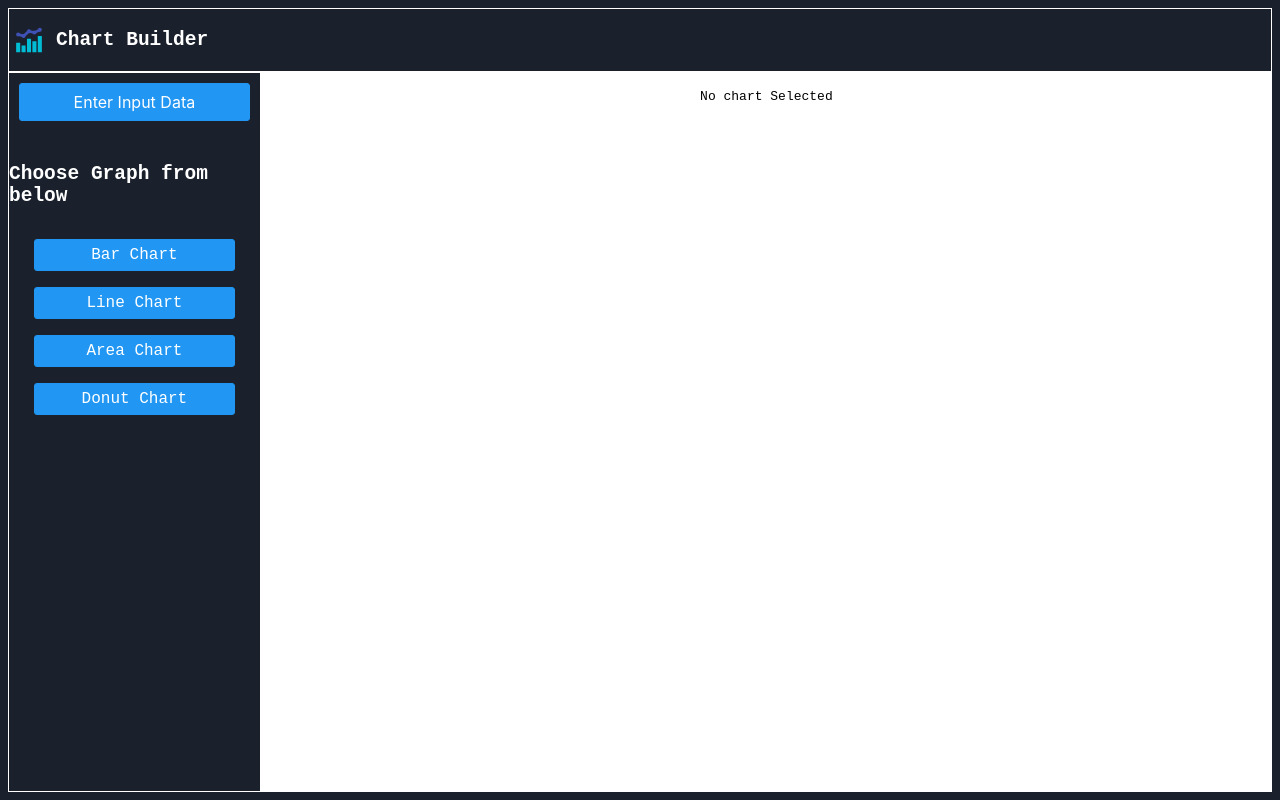
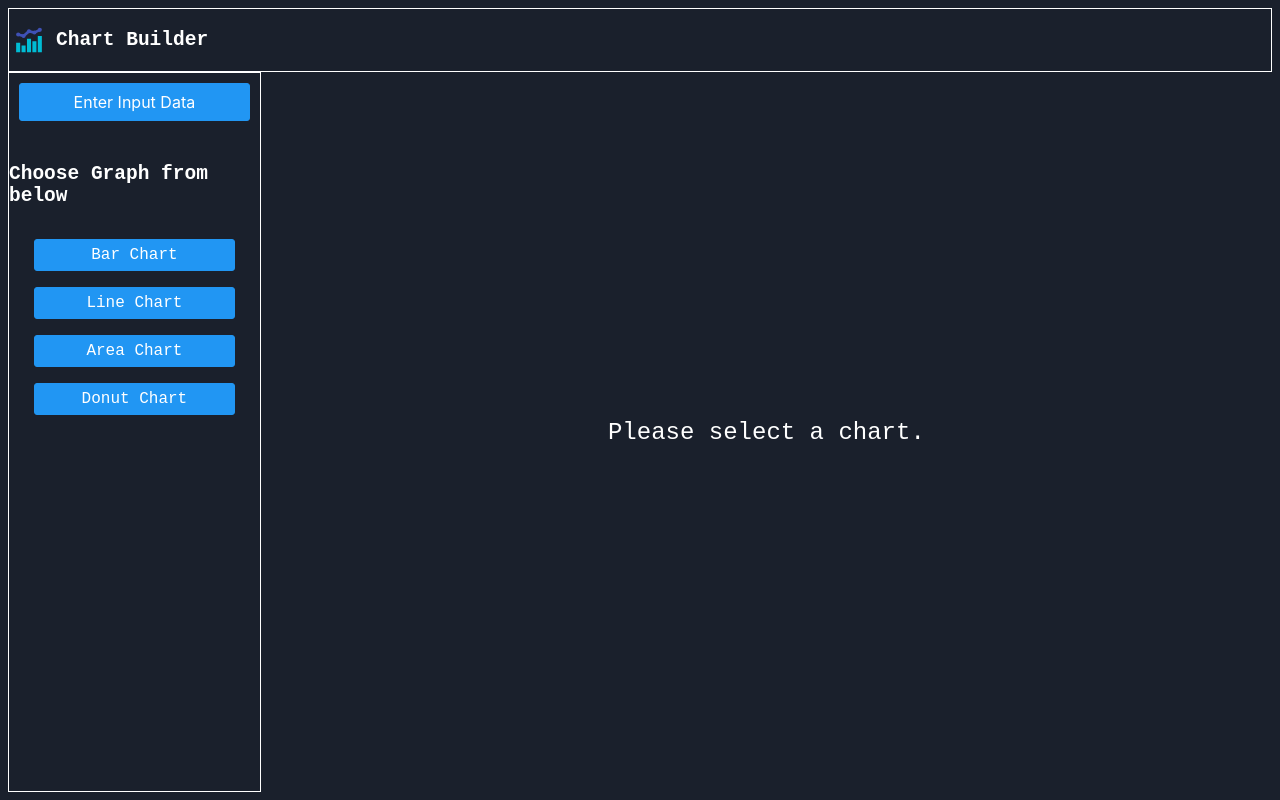
Before and after one commit to Raja-Simform/Chart, a React (Vite) app: page / in a window 1280 px wide. Built offline with nearby package versions, Linux system fonts and the light colour scheme.

Commit message:
fix:fix type error in chart

```diff
--- a/src/App.css
+++ b/src/App.css
@@ -1,4 +1,10 @@
 .container {
   display: flex;
   height: calc(100vh - 5rem);
+  color: white;
+  font-family: monospace;
 }
+.statement{
+  margin: auto;
+  font-size: 1.5rem;
+}
--- a/src/App.tsx
+++ b/src/App.tsx
@@ -9,7 +9,7 @@ import { useState } from "react";
 import type { ChartType } from "./constants/constant";
 
 function App() {
-  const [chartType, setChartType] = useState<ChartType | null>(null);
+  const [chartType, setChartType] = useState<ChartType>();
 
   function handleCLick(type: ChartType) {
     setChartType(type);
@@ -20,7 +20,11 @@ function App() {
       <Header />
       <main className="container">
         <SideBar handleClick={handleCLick} />
-        <Chart type={chartType} />
+        {chartType ? (
+          <Chart type={chartType} />
+        ) : (
+          <div className="statement">Please select a chart.</div>
+        )}
       </main>
     </div>
   );
```
